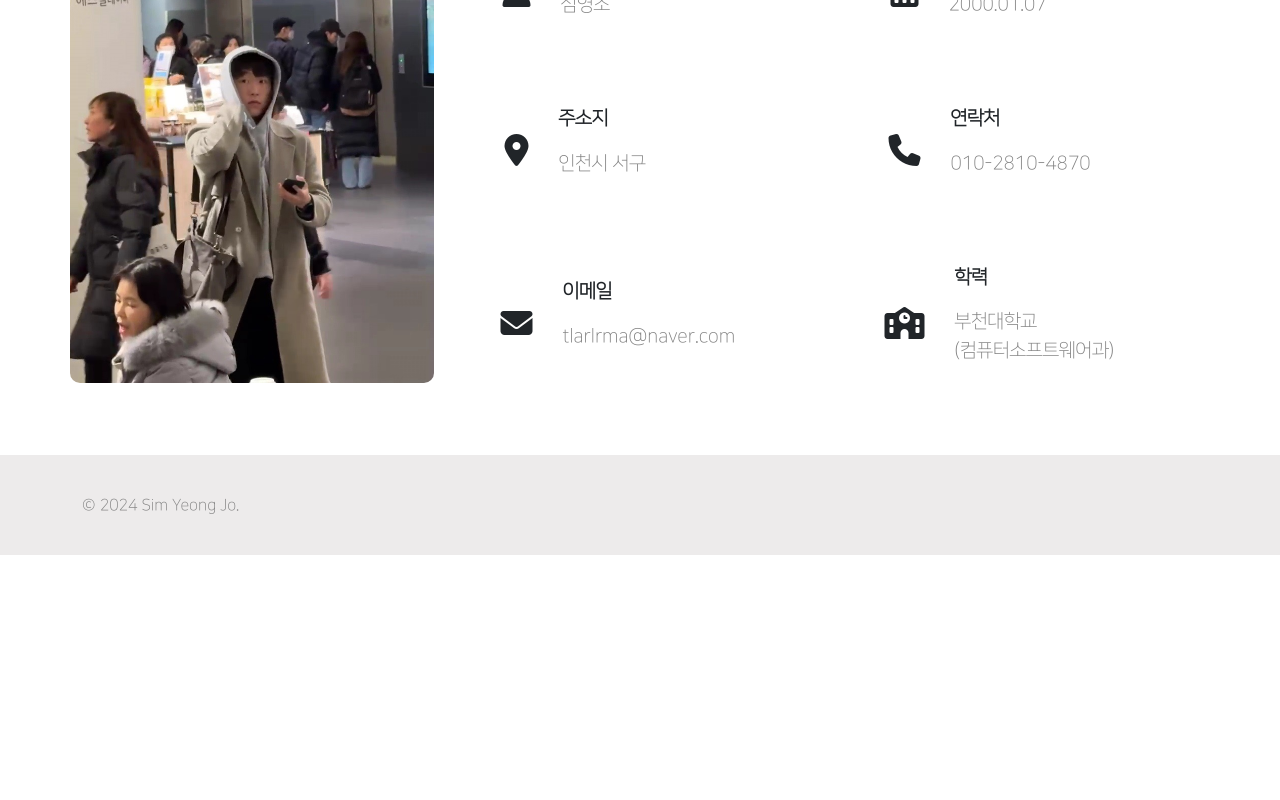
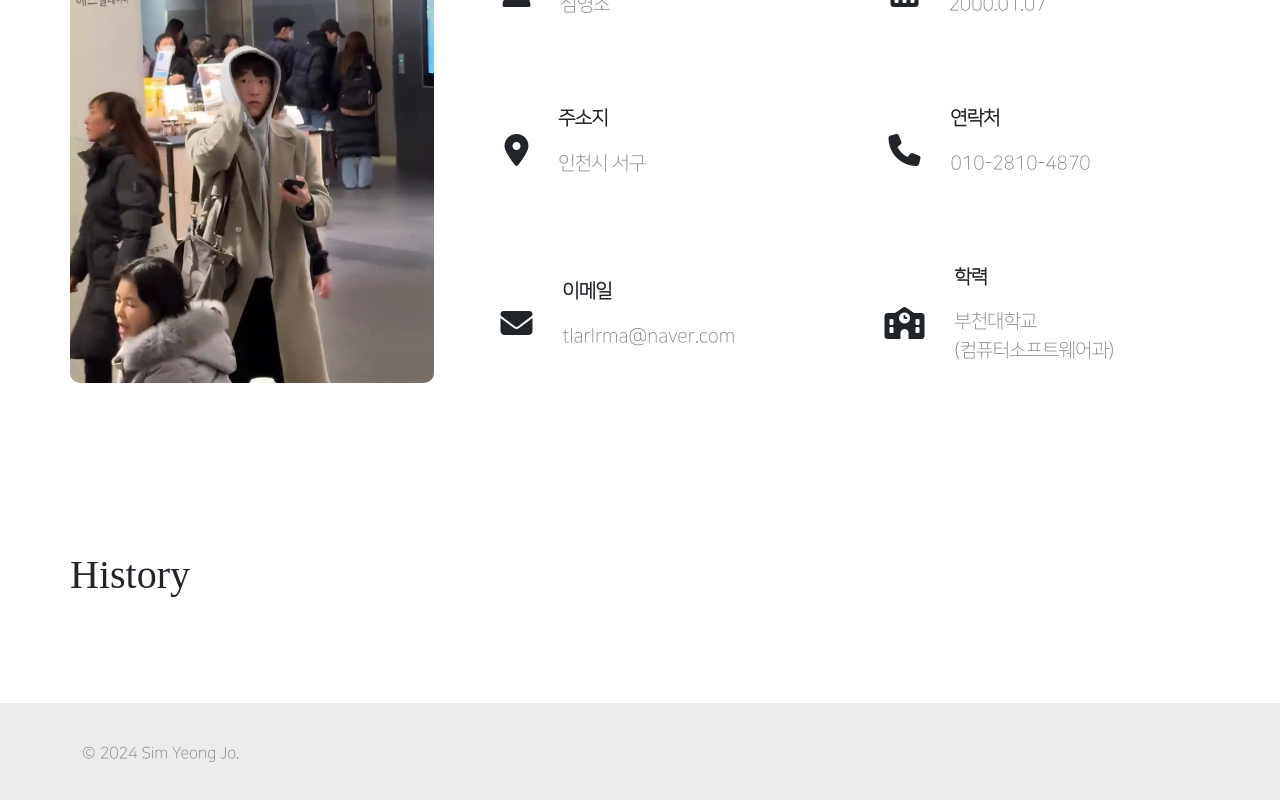
Before and after one commit to gigomgigom/sims-portfolio, a Vue app: page /#/main/about_me in a window 1280 px wide. Before the commit this address led to /main/about_me#/main/about_me. Shown: the part 848-1648 px from the top of the page. Before the commit the page ends 1403 px from the top, so only its background shows below. Built offline with nearby package versions, Linux system fonts and the light colour scheme; a web font is replaced by a local one.

Commit message:
todo. history section

```diff
--- /dev/null
+++ b/src/components/history.vue
@@ -0,0 +1,18 @@
+<template>
+    <section id="history" class="container my-5 py-5">
+        <div>
+            <h1>History</h1>
+        </div>
+    </section>
+</template>
+<script setup>
+
+</script>
+<style scoped>
+    #history {
+        padding: 0;
+    }
+    h1 {
+        font-family: 'yg-jalnan';
+    }
+</style>
--- a/src/router/index.js
+++ b/src/router/index.js
@@ -1,4 +1,4 @@
-import { createRouter, createWebHistory } from 'vue-router';
+import { createRouter, createWebHashHistory } from 'vue-router';
 import mainpage from './mainpage';
 import article from './article';
 import Aos from 'aos';
@@ -29,7 +29,7 @@ const routes = [
 ]
 
 const router = createRouter({
-  history: createWebHistory(process.env.BASE_URL),
+  history: createWebHashHistory(process.env.BASE_URL),
   routes
 })
 
--- a/src/views/Main/AboutMeSection.vue
+++ b/src/views/Main/AboutMeSection.vue
@@ -1,4 +1,5 @@
 <template>
+    <div>
     <section id="about_me" class="container py-5">
         <div class="row">
             <div class="col-lg-12 mb-5">
@@ -93,10 +94,12 @@
             </div>
         </div>
     </section>
+    <History/>
+    </div>
 </template>
 <script setup>
 import { onMounted } from 'vue';
-
+import History from '@/components/history.vue';
 onMounted(() => {
 
 });
```
